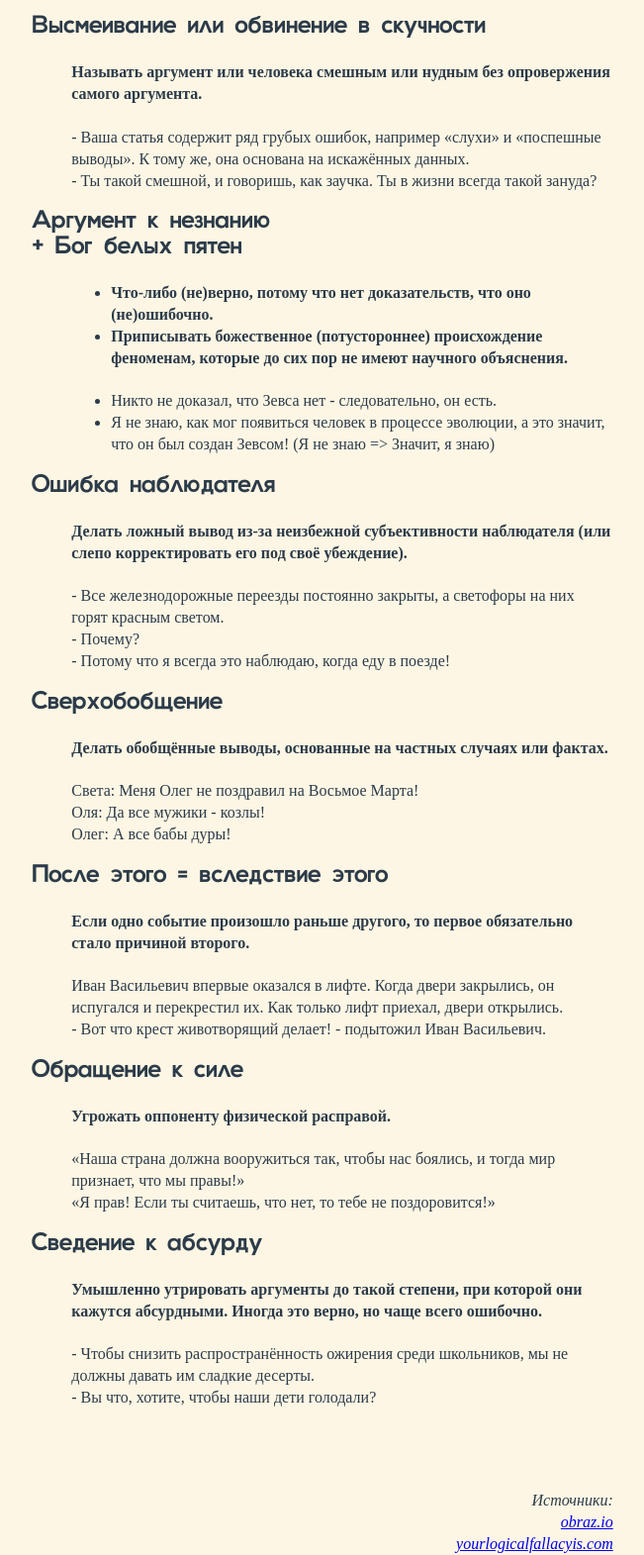
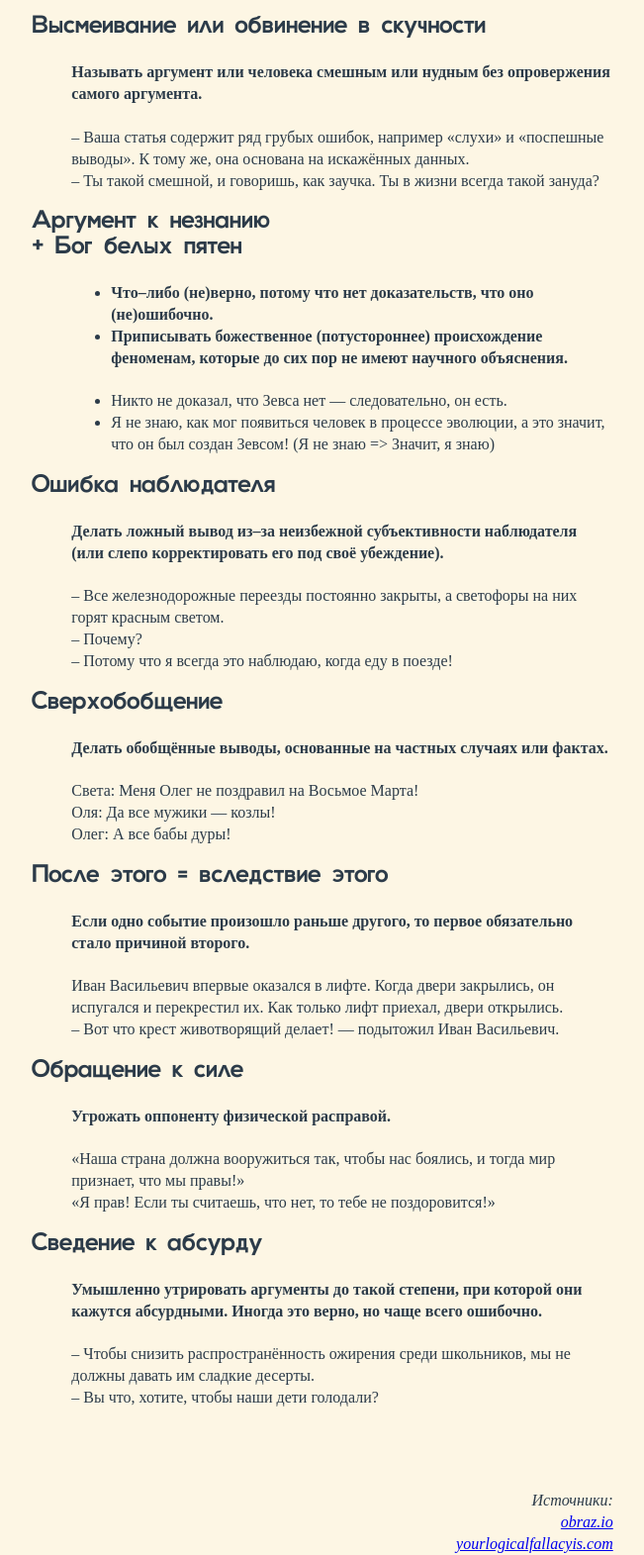
Before and after one commit to BPanchenko/bp-studio.ru, a website: page logical-fallacies.html in a window 1280 px wide. Shown: the part 7301-8872 px from the top of the page at 99% size, without its empty margins (314-965 px from the left). Drawn offline with Linux system fonts and the light colour scheme; a web font is replaced by a local one.

Commit message:
fix markup

```diff
--- a/logical-fallacies.html
+++ b/logical-fallacies.html
@@ -457,8 +457,8 @@
                     <dd>
                         <h4>Называть аргумент или человека смешным или нудным без опровержения самого аргумента.</h4>
                         <p>
-                            - Ваша статья содержит ряд грубых ошибок, например «слухи» и «поспешные выводы». К тому же, она основана на искажённых данных.<br>
-                            - Ты такой смешной, и говоришь, как заучка. Ты в жизни всегда такой зануда?
+                            &ndash; Ваша статья содержит ряд грубых ошибок, например &laquo;слухи&raquo; и &laquo;поспешные выводы&raquo;. К тому же, она основана на искажённых данных.<br>
+                            &ndash; Ты такой смешной, и говоришь, как заучка. Ты в жизни всегда такой зануда?
                         </p>
                     </dd>
                     <dt>
@@ -467,12 +467,12 @@
                     <dd>
                         <h4>
                             <ul>
-                                <li aria-describedby="lkasdjfg" id="uiopuio">Что-либо (не)верно, потому что нет доказательств, что оно (не)ошибочно.
-                                <li aria-describedby="qwertert" id="fdxghdf">Приписывать божественное (потустороннее) происхождение феноменам, которые до сих пор не имеют научного объяснения.
+                                <li aria-describedby="lkasdjfg" id="uiopuio">Что&ndash;либо (не)верно, потому что нет доказательств, что оно (не)ошибочно.
+                                <li aria&ndash;describedby="qwertert" id="fdxghdf">Приписывать божественное (потустороннее) происхождение феноменам, которые до сих пор не имеют научного объяснения.
                             </ul>
                         </h4>
                         <ul>
-                            <li aria-labelledby="uiopuio" id="lkasdjfg">Никто не доказал, что Зевса нет - следовательно, он есть.
+                            <li aria-labelledby="uiopuio" id="lkasdjfg">Никто не доказал, что Зевса нет &mdash; следовательно, он есть.
                             <li aria-labelledby="fdxghdf" id="qwertert">Я не знаю, как мог появиться человек в процессе эволюции, а это значит, что он был создан Зевсом! (Я не знаю => Значит, я знаю)
                         </ul>
                     </dd>
@@ -481,12 +481,12 @@
                     </dt>
                     <dd>
                         <h4>
-                            Делать ложный вывод из-за неизбежной субъективности наблюдателя (или слепо корректировать его под своё убеждение).
+                            Делать ложный вывод из&ndash;за неизбежной субъективности наблюдателя (или слепо корректировать его под своё убеждение).
                         </h4>
                         <p>
-                            - Все железнодорожные переезды постоянно закрыты, а светофоры на них горят красным светом.<br>
-                            - Почему?<br>
-                            - Потому что я всегда это наблюдаю, когда еду в поезде!
+                            &ndash; Все железнодорожные переезды постоянно закрыты, а светофоры на них горят красным светом.<br>
+                            &ndash; Почему?<br>
+                            &ndash; Потому что я всегда это наблюдаю, когда еду в поезде!
                         </p>
                     </dd>
                     <dt>
@@ -498,7 +498,7 @@
                         </h4>
                         <p>
                             Света: Меня Олег не поздравил на Восьмое Марта!<br>
-                            Оля: Да все мужики - козлы!<br>
+                            Оля: Да все мужики &mdash; козлы!<br>
                             Олег: А все бабы дуры!
                         </p>
                     </dd>
@@ -509,7 +509,7 @@
                         <h4>Если одно событие произошло раньше другого, то первое обязательно стало причиной второго.</h4>
                         <p>
                             Иван Васильевич впервые оказался в лифте. Когда двери закрылись, он испугался и перекрестил их. Как только лифт приехал, двери открылись.<br>
-                            - Вот что крест животворящий делает! - подытожил Иван Васильевич.
+                            &ndash; Вот что крест животворящий делает! &mdash; подытожил Иван Васильевич.
                         </p>
                     </dd>
                     <dt>
@@ -518,8 +518,8 @@
                     <dd>
                         <h4>Угрожать оппоненту физической расправой.</h4>
                         <p>
-                            «Наша страна должна вооружиться так, чтобы нас боялись, и тогда мир признает, что мы правы!»<br>
-                            «Я прав! Если ты считаешь, что нет, то тебе не поздоровится!»
+                            &laquo;Наша страна должна вооружиться так, чтобы нас боялись, и тогда мир признает, что мы правы!&raquo;<br>
+                            &laquo;Я прав! Если ты считаешь, что нет, то тебе не поздоровится!&raquo;
                         </p>
                     </dd>
                     <dt>
@@ -528,8 +528,8 @@
                     <dd>
                         <h4>Умышленно утрировать аргументы до такой степени, при которой они кажутся абсурдными. Иногда это верно, но чаще всего ошибочно.</h4>
                         <p>
-                            - Чтобы снизить распространённость ожирения среди школьников, мы не должны давать им сладкие десерты.<br>
-                            - Вы что, хотите, чтобы наши дети голодали?
+                            &ndash; Чтобы снизить распространённость ожирения среди школьников, мы не должны давать им сладкие десерты.<br>
+                            &ndash; Вы что, хотите, чтобы наши дети голодали?
                         </p>
                     </dd>
                   </dl>
```
